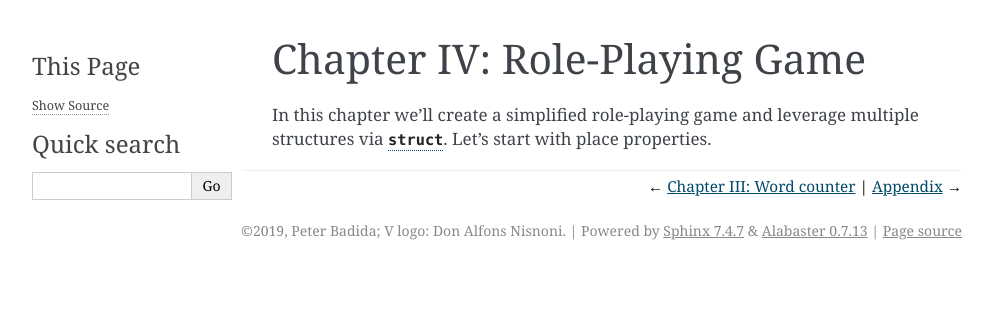
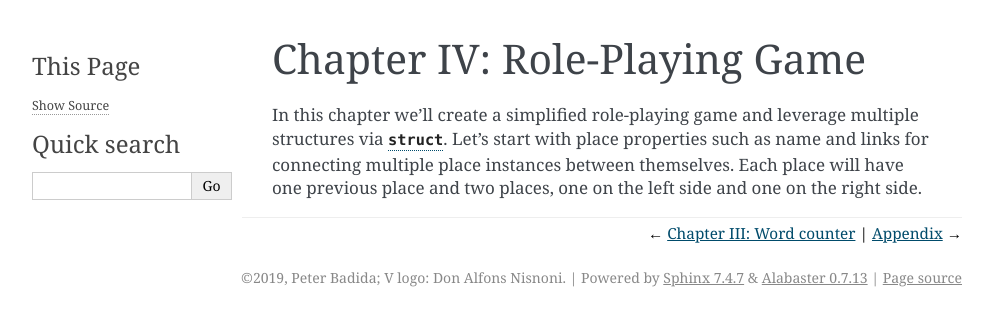
Before and after one commit to KeyWeeUsr/the-book-of-v, a Sphinx documentation site: the page built from source/chapter-4-rpg.rst, in a window 1280 px wide. Shown: the top 326 px of the page, without its empty margins (148-1141 px from the left). Built offline with Sphinx 7.4.7, drawn with Linux system fonts in a browser that asks for light colours.

Commit message:
[ADD] Describe linking multiple place entities

```diff
--- a/source/chapter-4-rpg.rst
+++ b/source/chapter-4-rpg.rst
@@ -4,7 +4,10 @@ Chapter IV: Role-Playing Game
 =============================
 
 In this chapter we'll create a simplified role-playing game and leverage
-multiple structures via |struct|_. Let's start with place properties.
+multiple structures via |struct|_. Let's start with place properties such as
+name and links for connecting multiple place instances between themselves.
+Each place will have one previous place and two places, one on the left side
+and one on the right side.
 
 .. include::
    :code: v
```
